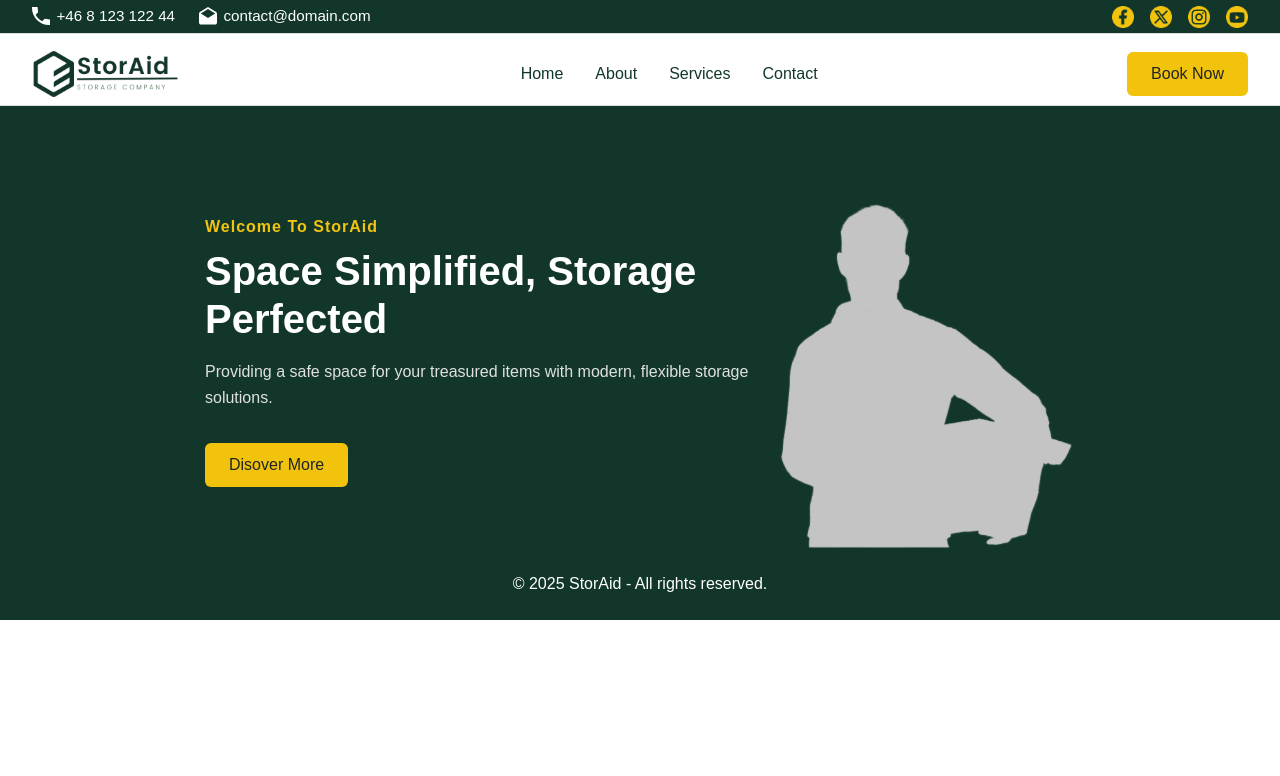
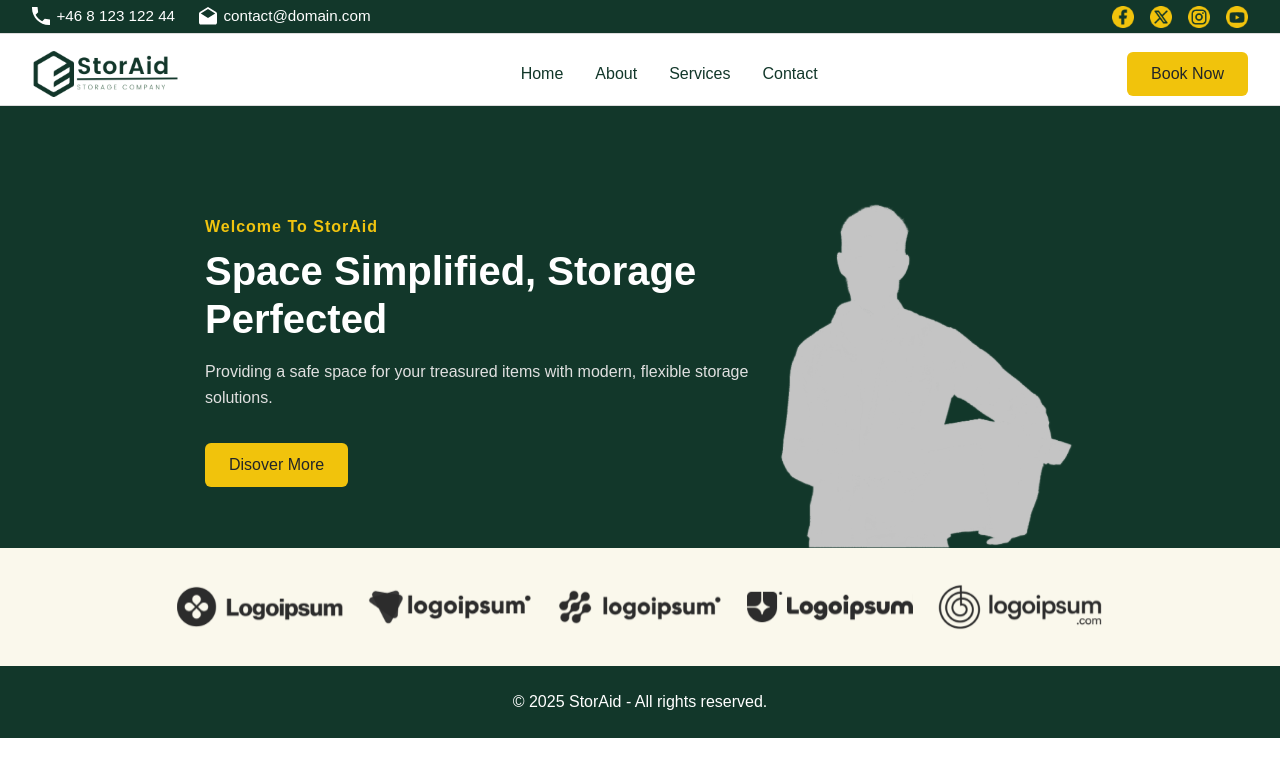
Before and after one commit to Pieplow/storaid-assignment-react, a React (Vite) app: page / in a window 1280 px wide. Shown: the top 776 px of the page. Built offline with nearby package versions, Linux system fonts and the light colour scheme.

Commit message:
added css and logotypes img with import

```diff
--- a/src/App.jsx
+++ b/src/App.jsx
@@ -2,6 +2,7 @@ import React from "react";
 import Header from './components/sections/Header';
 import Hero from "./components/sections/Hero";
 import Footer from "./components/sections/Footer";
+import Logo from "./components/sections/Logo";
 import "./styles/global.css";
 
 function App() {
@@ -9,6 +10,7 @@ function App() {
     <>
       <Header />
       <Hero />
+      <Logo />
       <Footer />
 
     </>
--- a/src/components/sections/Logo.jsx
+++ b/src/components/sections/Logo.jsx
@@ -1,6 +1,12 @@
 import React from "react";
 import 'bootstrap/dist/css/bootstrap.min.css';
-import "/.Logo.css"
+import "./Logo.css"
+
+import logo1 from "../../assets/Logoipsum-1.svg";
+import logo2 from "../../assets/Logoipsum-2.svg";
+import logo3 from "../../assets/Logoipsum-3.svg";
+import logo4 from "../../assets/Logoipsum-4.svg";
+import logo5 from "../../assets/Logoipsum-5.svg";
 
 const Logo = () => {
   return (
@@ -8,19 +14,19 @@ const Logo = () => {
       <div className="container">
         <div className="row justify-content-center align-items-center text-center">
           <div className="col-4 col-md-2 my-2">
-            <img src="/images/Logoipsum-1.svg" alt="Logo 1" className="img-fluid brand-logo" />
+            <img src={logo1} alt="Logo 1" className="img-fluid brand-logo" />
             </div>
                <div className="col-4 col-md-2 my-2">
-            <img src="/images/Logoipsum-2.svg" alt="Logo 2" className="img-fluid brand-logo" />
+            <img src={logo2} alt="Logo 2" className="img-fluid brand-logo" />
           </div>
           <div className="col-4 col-md-2 my-2">
-            <img src="/images/Logoipsum-3.svg" alt="Logo 3" className="img-fluid brand-logo" />
+            <img src={logo3} alt="Logo 3" className="img-fluid brand-logo" />
           </div>
           <div className="col-4 col-md-2 my-2">
-            <img src="/images/Logoipsum-4.svg" alt="Logo 4" className="img-fluid brand-logo" />
+            <img src={logo4} alt="Logo 4" className="img-fluid brand-logo" />
           </div>
           <div className="col-4 col-md-2 my-2">
-            <img src="/images/Logoipsum-5.svg" alt="Logo 5" className="img-fluid brand-logo" />
+            <img src={logo5} alt="Logo 5" className="img-fluid brand-logo" />
         </div>
         </div>
       </div>
```
